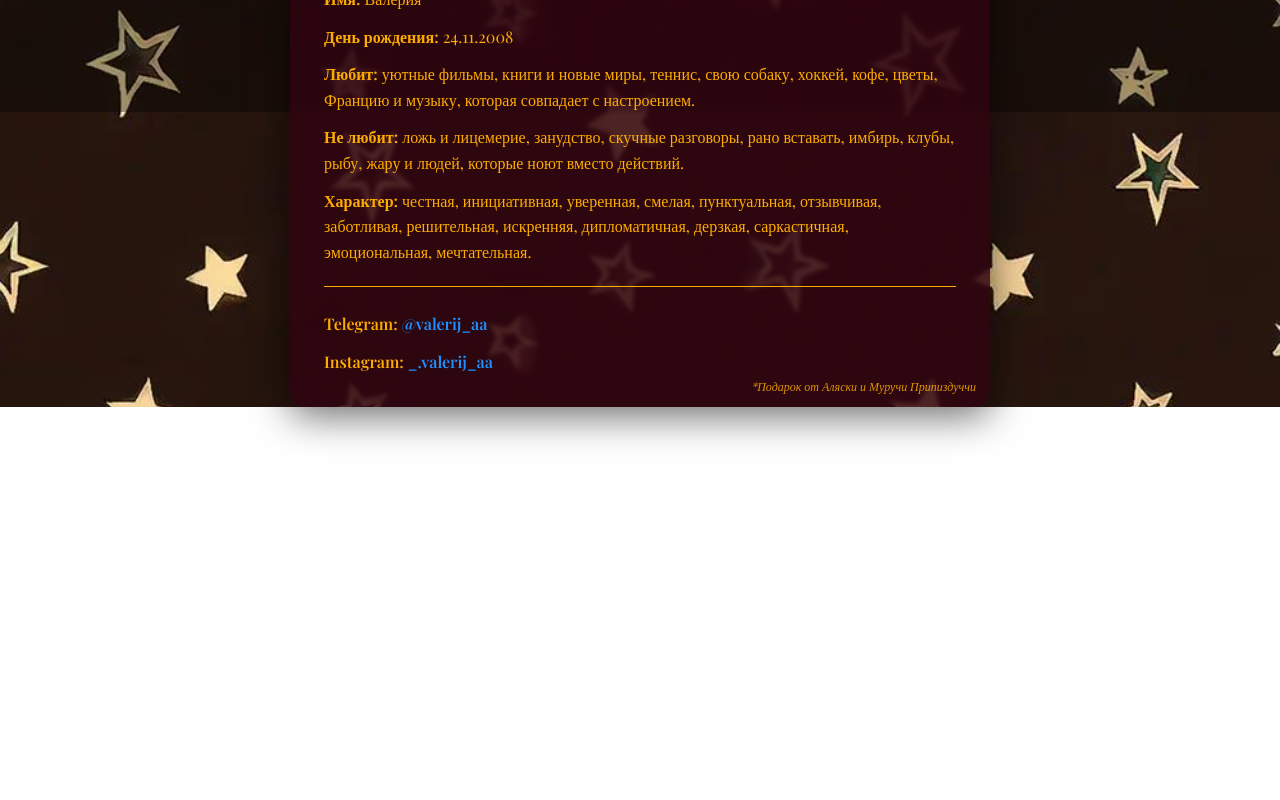
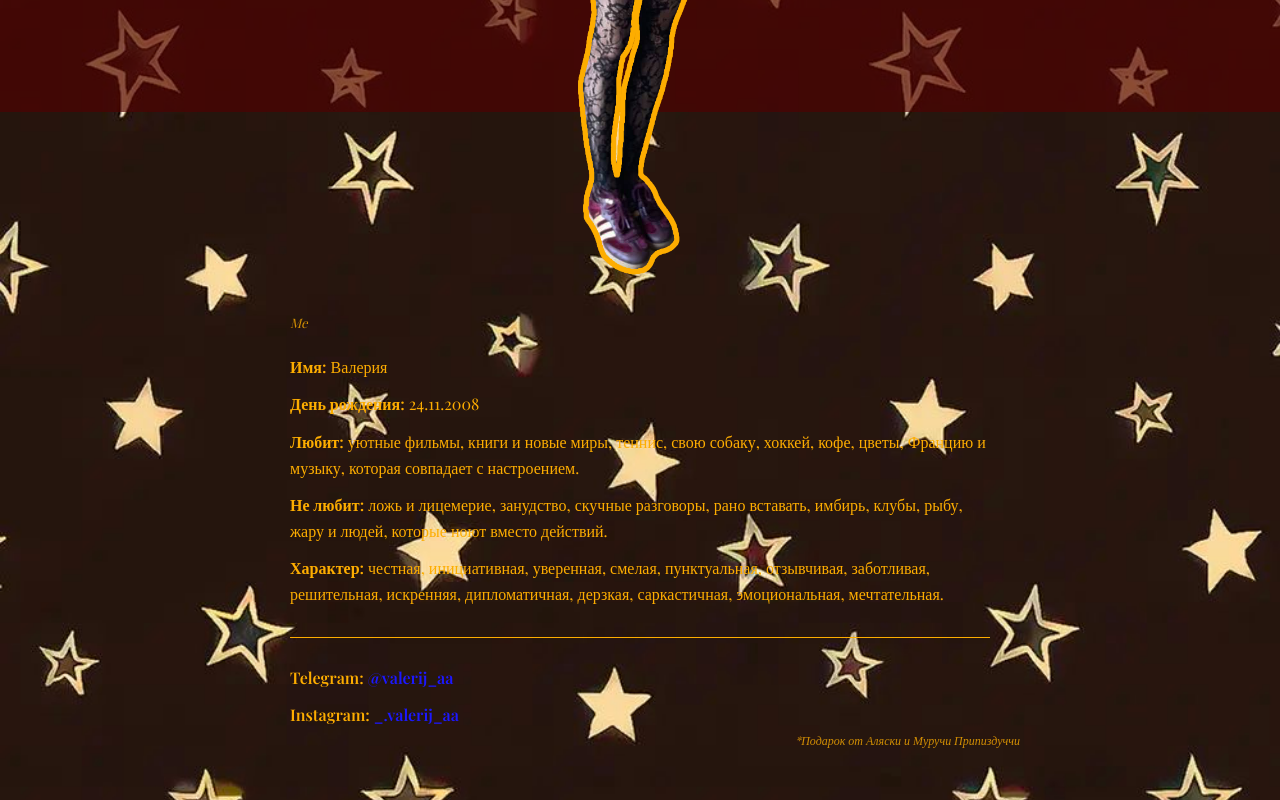
Before and after one commit to wiquizl/valery.github.io, a plain HTML site: page index.html in a window 1280 px wide. Shown: the part 688-1488 px from the top of the page. Before the commit the page ends 1095 px from the top, so only its background shows below. Drawn offline with nearby package versions, Linux system fonts and the light colour scheme.

Commit message:
Update index.html

```diff
--- a/index.html
+++ b/index.html
@@ -9,106 +9,99 @@
 
     <style>
         :root {
-      --accent: #FDAD00;       /* основной цвет текста */
-      --blue: #1e90ff;         /* цвет ссылок (Telegram / Instagram) */
+            --accent: #FDAD00;       /* цвет текста */
+            --blue: #1C18FF;         /* соцсети */
             --card-radius: 15px;
             --maxw: 700px;
         }
 
-    html, body { height: 100%; margin: 0; }
-
-    /* фон страницы — картинка raw */
         body {
             font-family: 'Playfair Display', serif;
+            max-width: var(--maxw);
+            margin: 40px auto;
+            line-height: 1.6;
+            padding: 20px 40px;
+            border-radius: var(--card-radius);
             color: var(--accent);
-      background: url("https://raw.githubusercontent.com/wiquizl/valery.github.io/main/IMG_0995.JPG") center/cover no-repeat fixed;
-      display: flex;
-      align-items: center;
-      justify-content: center;
-      padding: 40px 20px;
+            position: relative;
+
+            /* Фон – фото */
+            background-image: url("https://raw.githubusercontent.com/wiquizl/valery.github.io/main/IMG_0995.JPG");
+            background-size: cover;
+            background-position: center;
+            background-attachment: fixed;
         }
 
-    /* затемняющий слой (чтобы фон не конфликтовал с содержимым) */
+        /* затемняющий слой под текст */
         body::before {
             content: "";
             position: fixed;
             inset: 0;
-      background: rgba(0,0,0,0.35);
+            background: rgba(80, 0, 0, 0.65);
             z-index: -1;
-    }
-
-    /* карточка с красным полупрозрачным фоном за текстом */
-    .card {
-      width: 100%;
-      max-width: var(--maxw);
-      background: rgba(47, 4, 16, 0.85); /* красное затемнение за текстом */
-      border-radius: var(--card-radius);
-      padding: 20px 34px;
-      box-sizing: border-box;
-      box-shadow: 0 8px 40px rgba(0,0,0,0.6);
-      position: relative;
-      backdrop-filter: blur(2px);
         }
 
         h1 {
             text-align: center;
-      margin-bottom: 10px; /* как просила */
             font-weight: 600;
-      letter-spacing: 1px;
+            margin-bottom: 20px;
         }
 
+        p {
+            margin: 12px 0;
+        }
+
+        .label {
+            font-weight: 600;
+        }
+
+        /* фото Валерии в анкете */
         .photo {
             width: 100%;
             border-radius: 12px;
-      margin-bottom: 8px;
-      display: block;
+            margin-bottom: 20px;
         }
 
         .caption {
-      text-align: right;
             font-size: 13px;
-      margin-bottom: 18px;
-      color: var(--accent);
-      opacity: 0.95;
+            opacity: 0.8;
+            margin-top: -10px;
+            margin-bottom: 20px;
+            font-style: italic;
         }
 
-    p { margin: 12px 0; line-height: 1.6; }
-    .label { font-weight: 600; }
-
         .social {
-      margin-top: 22px;
-      padding-top: 12px;
+            margin-top: 30px;
+            padding-top: 15px;
             border-top: 1px solid var(--accent);
         }
 
-    /* общий вид ссылок — золотые, но соцсети — синие */
-    a { color: var(--accent); text-decoration: none; }
-    a:hover { text-decoration: underline; }
+        a {
+            color: var(--blue);
+            text-decoration: none;
+            font-weight: 600;
+        }
 
-    .social a { color: var(--blue); font-weight: 600; }
-    .social a:hover { text-decoration: underline; opacity: 0.9; }
+        a:hover {
+            text-decoration: underline;
+        }
 
+        /* подпись внизу */
         .signature {
             font-size: 12px;
-      opacity: 0.85;
+            opacity: 0.8;
             position: absolute;
-      bottom: 12px;
-      right: 14px;
+            bottom: 10px;
+            right: 10px;
             font-style: italic;
-      color: var(--accent);
-    }
-
-    @media (max-width: 420px) {
-      .card { padding: 16px; }
-      .signature { right: 10px; bottom: 8px; font-size: 11px; }
         }
     </style>
 </head>
 <body>
-  <div class="card">
+
     <h1>Анкета Валерии</h1>
 
-    <!-- фото внутри анкеты (raw-ссылка на IMG_0994) -->
+    <!-- Фото Валерии -->
     <img src="https://raw.githubusercontent.com/wiquizl/valery.github.io/main/IMG_0994.PNG" class="photo" alt="Фото Валерии">
     <div class="caption">Me</div>
 
@@ -122,13 +115,17 @@
     <p><span class="label">Характер:</span> честная, инициативная, уверенная, смелая, пунктуальная, отзывчивая, заботливая, решительная, искренняя, дипломатичная, дерзкая, саркастичная, эмоциональная, мечтательная.</p>
 
     <div class="social">
-      <p><span class="label">Telegram:</span> <a href="https://t.me/valerij_aa" target="_blank">@valerij_aa</a></p>
-      <p><span class="label">Instagram:</span> <a href="https://instagram.com/_.valerij_aa" target="_blank">_.valerij_aa</a></p>
+        <p><span class="label">Telegram:</span>
+            <a href="https://t.me/valerij_aa" target="_blank">@valerij_aa</a>
+        </p>
+        <p><span class="label">Instagram:</span>
+            <a href="https://instagram.com/_.valerij_aa" target="_blank">_.valerij_aa</a>
+        </p>
     </div>
 
     <div class="signature">
         *Подарок от Аляски и Муручи Припиздуччи
     </div>
-  </div>
+
 </body>
 </html>
```
Lines whose indentation alone changed are shown as unchanged.
